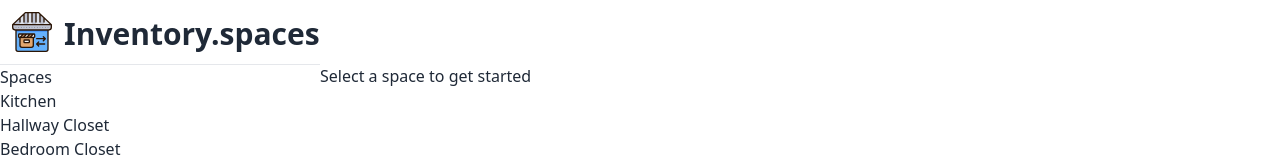
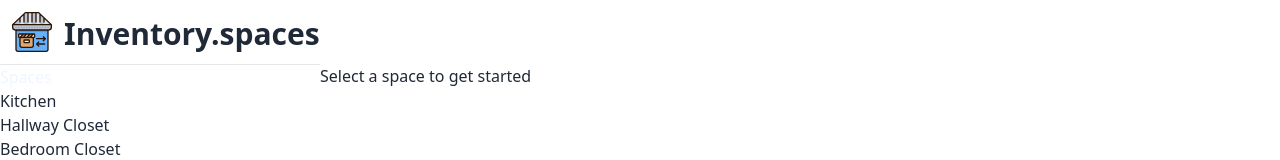
Before and after one commit to spfave/inventory-spaces, a React (Vite) app in the folder react/: page / in a window 1280 px wide. Shown: the top 160 px of the page. Built offline with nearby package versions, Linux system fonts and the light colour scheme.

Commit message:
Style active link

```diff
--- a/react/src/App.tsx
+++ b/react/src/App.tsx
@@ -1,10 +1,10 @@
 import {createBrowserRouter, RouterProvider} from 'react-router-dom';
 
 import Root from '~/views/root/root';
-import ErrorPage from '~/views/error-page';
+import RootIndex from '~/views/root/root-index';
 import Space from '~/views/space';
 import About from '~/views/about';
-import RootIndex from '~/views/root/root-index';
+import ErrorPage from '~/views/error-page';
 
 const router = createBrowserRouter([
   {
--- a/react/src/views/root/sidebar.tsx
+++ b/react/src/views/root/sidebar.tsx
@@ -33,25 +33,43 @@ export default function SideBar(): JSX.Element {
 // Major section nav: space, about
 // sub section nav: spaces
 
+type StyleNavArgs = {isActive: boolean};
+
 function Navigation(): JSX.Element {
+  function styleNavLink({isActive}: StyleNavArgs): string | undefined {
+    return isActive ? 'text-blue-50' : undefined;
+  }
+
   return (
     <nav>
       <ul>
-        <NavLink to="/">Spaces</NavLink>
-        <SpacesNav />
-        <NavLink to="/about">About</NavLink>
+        <NavLink to="/" className={styleNavLink}>
+          Spaces
+        </NavLink>
+        <SpacesNav styleNavLink={styleNavLink} />
+        <NavLink to="/about" className={styleNavLink}>
+          About
+        </NavLink>
       </ul>
     </nav>
   );
 }
 
-function SpacesNav(): JSX.Element {
+type SpaceNavProps = {
+  styleNavLink?: ({isActive}: StyleNavArgs) => string | undefined;
+};
+
+function SpacesNav(props: SpaceNavProps): JSX.Element {
+  const {styleNavLink} = props;
+
   return (
     <ul>
       {tempSpaces.length ? (
         tempSpaces.map((space) => (
           <li key={space.id}>
-            <NavLink to={`/space/${space.name}`}>{space.name}</NavLink>
+            <NavLink to={`/space/${space.name}`} className={styleNavLink}>
+              {space.name}
+            </NavLink>
           </li>
         ))
       ) : (
```
